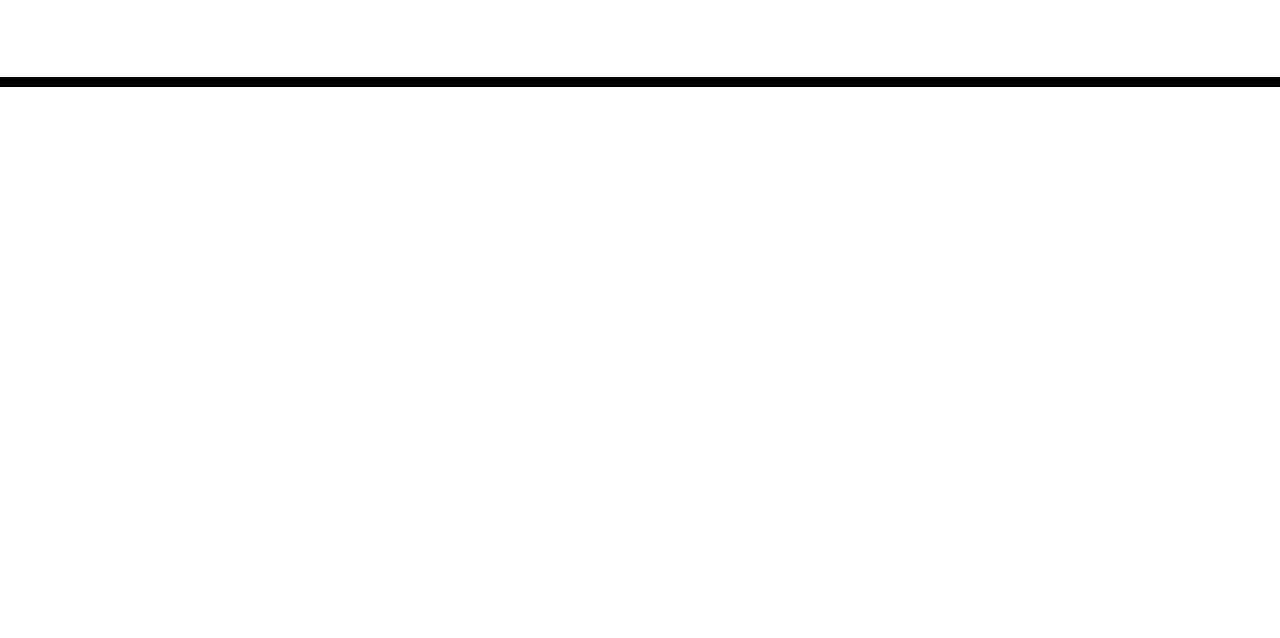
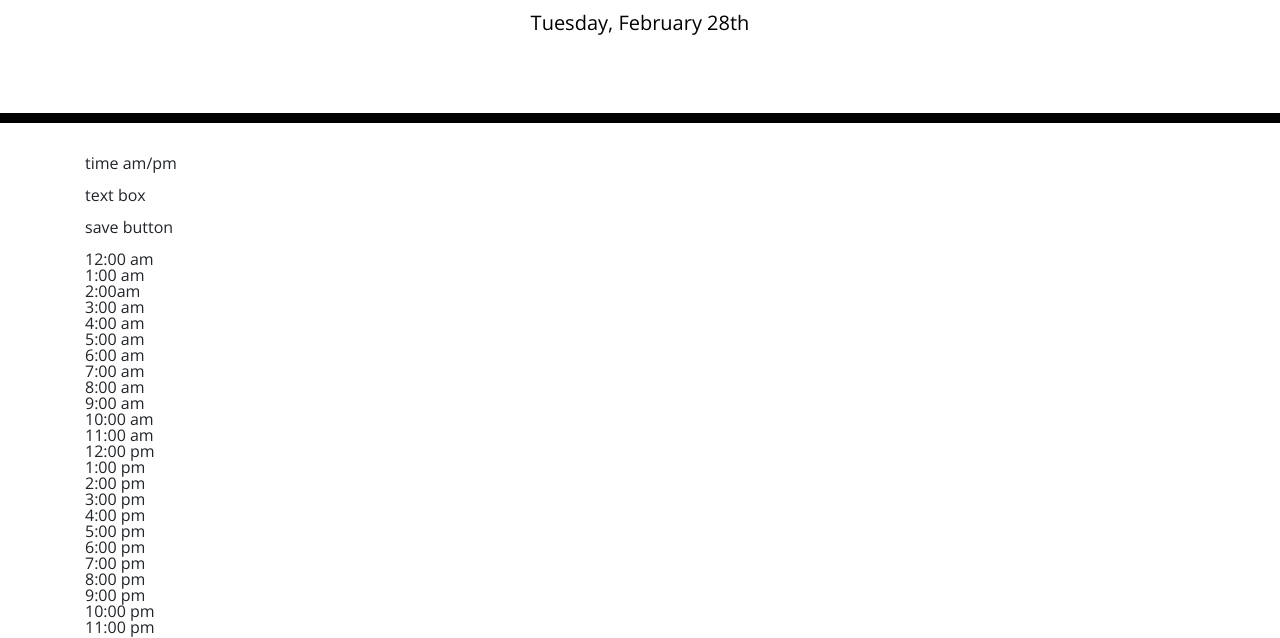
Before and after one commit to Kyaeror/Scheduler, a plain HTML site: page index.html in a window 1280 px wide. Shown: the part 181-819 px from the top of the page. Drawn offline with nearby package versions, Linux system fonts and the light colour scheme.

Commit message:
added display current day and check for it each minute

```diff
--- /dev/null
+++ b/Develop/script.js
@@ -0,0 +1,16 @@
+timeArray=[`12:00 am` , `1:00 am`, `2:00am`, `3:00 am`, `4:00 am`, `5:00 am`, `6:00 am`, `7:00 am`, `8:00 am`, `9:00 am`, `10:00 am`, `11:00 am`,
+`12:00 pm`,`1:00 pm`,`2:00 pm`,`3:00 pm`,`4:00 pm`,`5:00 pm`,`6:00 pm`,`7:00 pm`,`8:00 pm`,`9:00 pm`,`10:00 pm`,`11:00 pm`,]
+
+//writes current day right away
+document.querySelector(`#currentDay`).innerHTML = moment().format('dddd, MMMM Do')
+
+
+//checks every minute what current day it is
+function checkCurrentDay () {
+    document.querySelector(`#currentDay`).innerHTML = moment().format('dddd, MMMM Do')
+}
+setInterval(checkCurrentDay , 60000)
+
+for (i = 0; i < timeArray.length; i++) {
+    document.querySelector(`.container`).innerHTML += `<div>${timeArray[i]}</div>`
+}
--- a/Develop/index.html
+++ b/index.html
@@ -18,7 +18,7 @@
       href="https://fonts.googleapis.com/css?family=Open+Sans&display=swap"
       rel="stylesheet"
     />
-    <link rel="stylesheet" href="style.css" />
+    <link rel="stylesheet" href="./Develop/style.css" />
     <title>Work Day Scheduler</title>
   </head>
 
@@ -26,13 +26,20 @@
     <header class="jumbotron">
       <h1 class="display-3">Work Day Scheduler</h1>
       <p class="lead">A simple calendar app for scheduling your work day</p>
+      <!-- need to add current day here -->
       <p id="currentDay" class="lead"></p>
     </header>
     <div class="container">
       <!-- Timeblocks go here -->
+      <div class = one-time>
+        <p>time am/pm</p>
+        <p>text box</p>
+        <p>save button</p>
+      </div>
     </div>
 
     <script src="https://cdnjs.cloudflare.com/ajax/libs/jquery/3.2.1/jquery.min.js"></script>
     <script src="https://cdnjs.cloudflare.com/ajax/libs/moment.js/2.24.0/moment.min.js"></script>
+    <script src="./Develop/script.js"></script>
   </body>
 </html>
```
